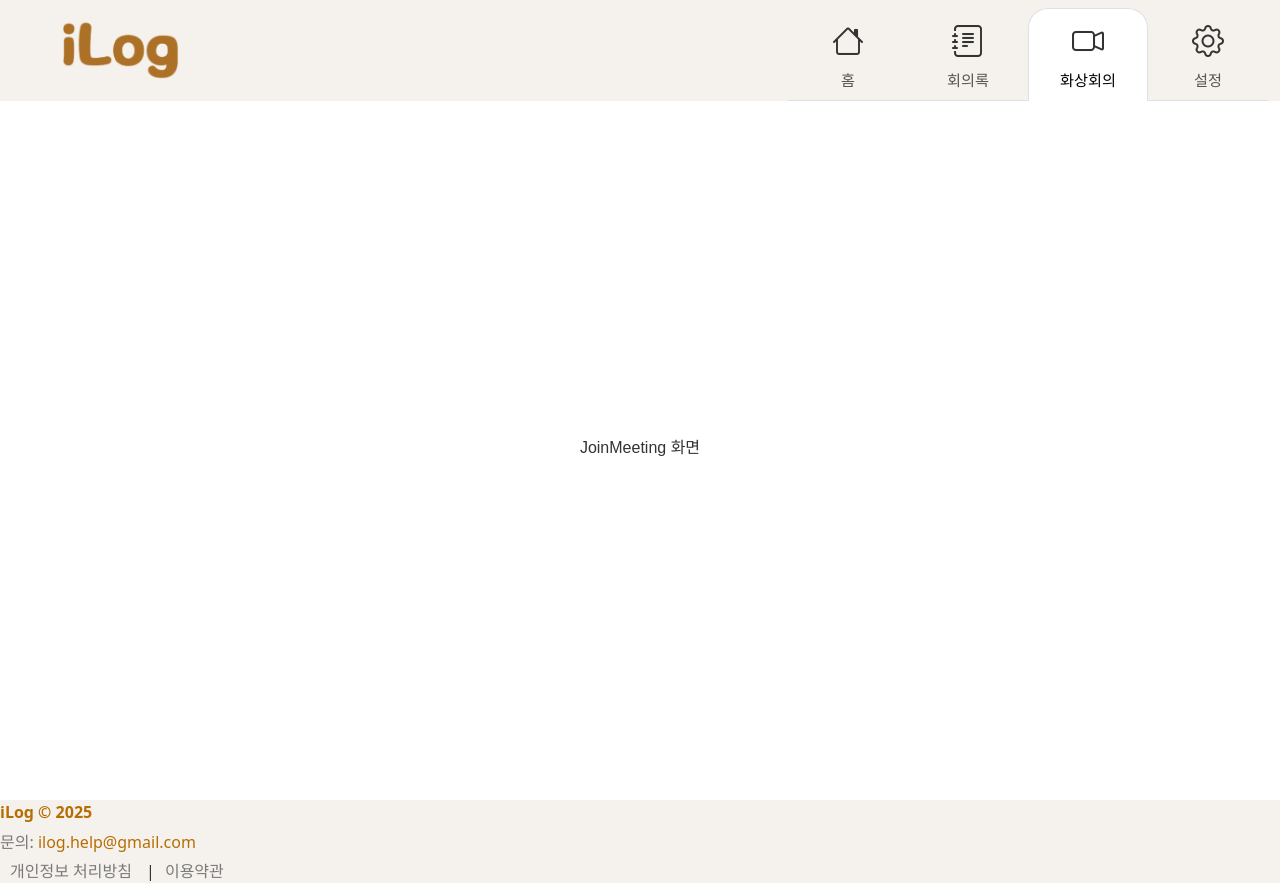
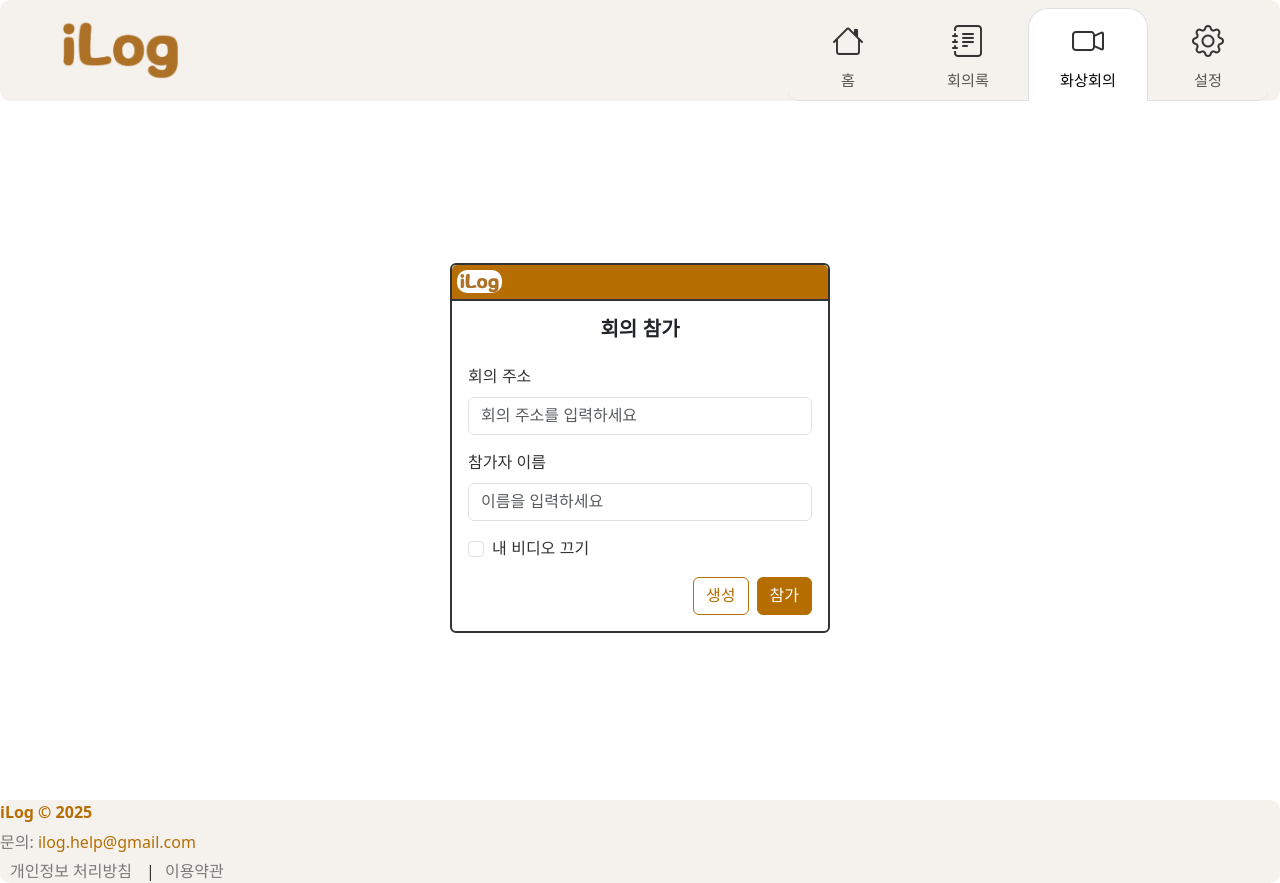
Before and after one commit to suyeon419/iLog, a React (Vite) app in the folder iLog/: page /meeting in a window 1280 px wide. Built offline with nearby package versions, Linux system fonts and the light colour scheme.

Commit message:
이미지 안 뜨는 오류 해결, 화상회의 참여, 생성 화면

```diff
--- a/iLog/src/components/AppHeader.jsx
+++ b/iLog/src/components/AppHeader.jsx
@@ -30,7 +30,7 @@ export default function AppHeader() {
                         marginLeft: '50px',
                     }}
                 >
-                    <img src="./images/iLogLogo.png" alt="iLog Logo" style={{ height: '60px' }} />
+                    <img src="/images/iLogLogo.png" alt="iLog Logo" style={{ height: '60px' }} />
                 </Navbar.Brand>
 
                 <Navbar.Toggle aria-controls="main-navbar" />
--- a/iLog/src/index.css
+++ b/iLog/src/index.css
@@ -1,12 +1,10 @@
 /* 전체 */
 * {
     color: #333;
+    border-radius: 10px;
 }
 
 /* 버튼 스타일 */
-.btn {
-    border-radius: 10px;
-}
 .btn-primary {
     background-color: #b66e03 !important;
     border-color: #b66e03 !important;
@@ -53,8 +51,7 @@
     font-size: 0.95rem;
     transition: all 0.2s ease;
 
-    border-top-left-radius: 20px !important;
-    border-top-right-radius: 20px !important;
+    border-radius: 20px 20px 0px 0px !important;
 }
 
 .nav-item .nav-icon {
@@ -115,7 +112,6 @@
 /* 입력 폼 */
 .form {
     border: 2px solid #333;
-    border-radius: 10px;
     box-shadow: none;
     width: 350px;
 }
@@ -127,3 +123,22 @@
     font-size: 2rem;
     font-weight: bold;
 }
+
+/* 미팅용 */
+.meetingcard {
+    width: 380px;
+    border: 2px solid #333;
+}
+
+.cardHeader {
+    background-color: #b66e03;
+    border-bottom: 2px solid #333;
+    color: #fff;
+    padding: 5px;
+}
+
+.mini-logo {
+    background-color: #fff;
+    padding: 3px;
+    margin: 0px;
+}
--- a/iLog/src/pages/CreateMeeting.jsx
+++ b/iLog/src/pages/CreateMeeting.jsx
@@ -1,5 +1,52 @@
 import React from 'react';
+import { Form, Button, Card } from 'react-bootstrap';
+import { useNavigate } from 'react-router-dom';
 
 export default function CreateMeeting() {
-    return <div className="container">CreateMeeting 화면</div>;
+    const navigate = useNavigate();
+    return (
+        <div className="container">
+            <Card className="meetingcard">
+                {/* 헤더 부분 */}
+                <Card.Header className="cardHeader">
+                    <span className="mini-logo">
+                        <img
+                            src="/images/iLogLogo.png"
+                            alt="iLog Logo"
+                            style={{ height: '20px', borderRadius: '0px' }}
+                        />
+                    </span>
+                </Card.Header>
+
+                {/* 본문 폼 */}
+                <Card.Body>
+                    <h5 className="text-center mb-4" style={{ fontWeight: 'bold' }}>
+                        회의 참가
+                    </h5>
+
+                    <Form>
+                        <Form.Group className="mb-3">
+                            <Form.Label>회의 주소</Form.Label>
+                            <Form.Control type="text" placeholder="회의 주소를 입력하세요" required />
+                        </Form.Group>
+
+                        <Form.Group className="mb-3">
+                            <Form.Label>참가자 이름</Form.Label>
+                            <Form.Control type="text" placeholder="이름을 입력하세요" required />
+                        </Form.Group>
+
+                        <Form.Group className="mb-3">
+                            <Form.Check type="checkbox" label="내 비디오 끄기" />
+                        </Form.Group>
+
+                        <div className="d-flex justify-content-end gap-2">
+                            <Button variant="primary " type="submit" onClick={() => navigate('/meeting/:meetingId')}>
+                                참가
+                            </Button>
+                        </div>
+                    </Form>
+                </Card.Body>
+            </Card>
+        </div>
+    );
 }
--- a/iLog/src/pages/JoinMeeting.jsx
+++ b/iLog/src/pages/JoinMeeting.jsx
@@ -1,5 +1,55 @@
 import React from 'react';
+import { Container, Form, Button, Card } from 'react-bootstrap';
+import { useNavigate } from 'react-router-dom';
 
 export default function JoinMeeting() {
-    return <div className="container">JoinMeeting 화면</div>;
+    const navigate = useNavigate();
+    return (
+        <div className="container">
+            <Card className="meetingcard">
+                {/* 헤더 부분 */}
+                <Card.Header className="cardHeader">
+                    <span className="mini-logo">
+                        <img
+                            src="/images/iLogLogo.png"
+                            alt="iLog Logo"
+                            style={{ height: '20px', borderRadius: '0px' }}
+                        />
+                    </span>
+                </Card.Header>
+
+                {/* 본문 폼 */}
+                <Card.Body>
+                    <h5 className="text-center mb-4" style={{ fontWeight: 'bold' }}>
+                        회의 참가
+                    </h5>
+
+                    <Form>
+                        <Form.Group className="mb-3">
+                            <Form.Label>회의 주소</Form.Label>
+                            <Form.Control type="text" placeholder="회의 주소를 입력하세요" required />
+                        </Form.Group>
+
+                        <Form.Group className="mb-3">
+                            <Form.Label>참가자 이름</Form.Label>
+                            <Form.Control type="text" placeholder="이름을 입력하세요" required />
+                        </Form.Group>
+
+                        <Form.Group className="mb-3">
+                            <Form.Check type="checkbox" label="내 비디오 끄기" />
+                        </Form.Group>
+
+                        <div className="d-flex justify-content-end gap-2">
+                            <Button variant="outline-primary" type="button" onClick={() => navigate('/meeting/create')}>
+                                생성
+                            </Button>
+                            <Button variant="primary " type="submit">
+                                참가
+                            </Button>
+                        </div>
+                    </Form>
+                </Card.Body>
+            </Card>
+        </div>
+    );
 }
```
